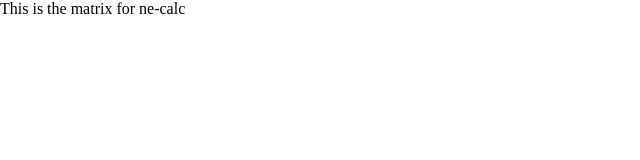
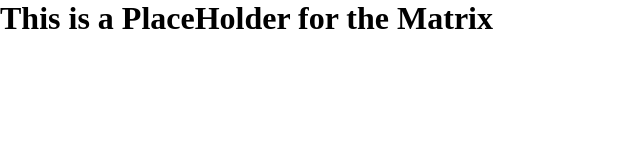
Before and after one commit to yajgodwin/web-dev, a plain HTML site: page wdsub/ne-calc/matrix.html in a window 1280 px wide. Shown: the whole page, without its empty margins (0-640 px from the left). Drawn offline with Linux system fonts and the light colour scheme.

Commit message:
Update matrix.html

```diff
--- a/wdsub/ne-calc/matrix.html
+++ b/wdsub/ne-calc/matrix.html
@@ -7,7 +7,7 @@
   <link rel="stylesheet" href=" ne-calc-styles.css">
 </head>
 <body>
-  <p>This is the matrix for ne-calc</p>
+ <h1>This is a PlaceHolder for the Matrix</h1>
 
   <script src="ne-calc-script.js"></script>
 </body>
```
